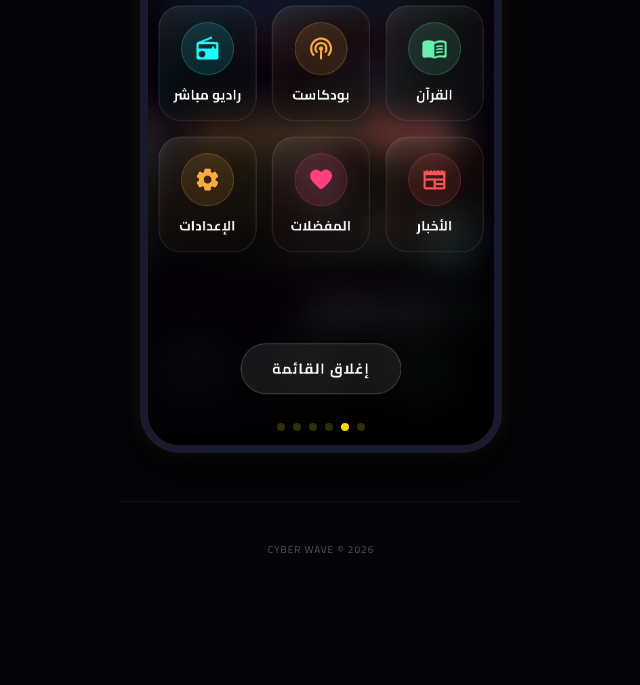
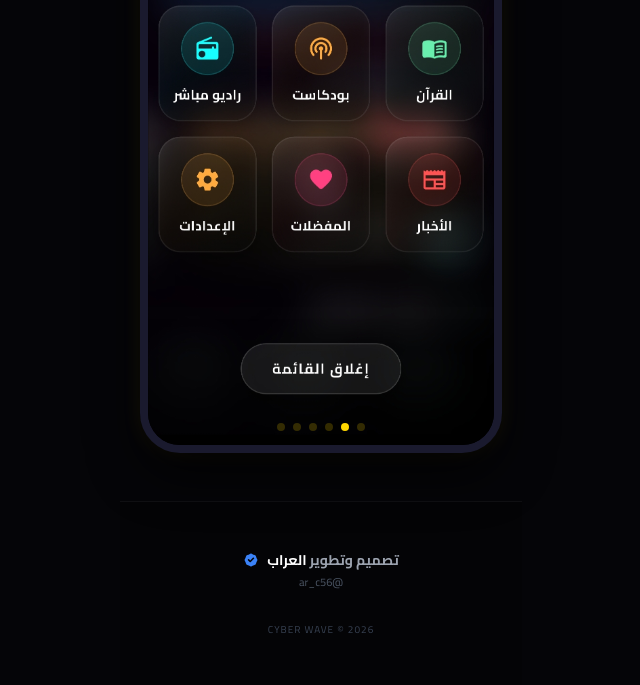
Before and after one commit to arc56a/cyber-wave, a plain HTML site: page index.html in a window 1280 px wide. Shown: the part 1717-2402 px from the top of the page, without its empty margins (319-959 px from the left). Before the commit the page ends 2314 px from the top, so only its background shows below. Drawn offline with nearby package versions, Linux system fonts and the light colour scheme.

Commit message:
Add files via upload

```diff
--- a/index.html
+++ b/index.html
@@ -432,8 +432,17 @@
         </main>
 
         <!-- Footer -->
-        <footer class="py-10 text-center border-t border-white/5">
-            <p class="text-[10px] text-gray-600 tracking-widest uppercase">Cyber Wave &copy; 2026</p>
+        <footer class="py-12 text-center border-t border-white/5 bg-black/20">
+            <div class="flex flex-col items-center mb-8">
+                <div class="flex items-center gap-2 mb-1">
+                    <p class="text-sm font-bold text-gray-400">تصميم وتطوير <span class="text-white">العراب</span></p>
+                    <svg class="w-4 h-4 text-blue-500" fill="currentColor" viewBox="0 0 20 20">
+                        <path fill-rule="evenodd" d="M6.267 3.455a3.066 3.066 0 001.745-.723 3.066 3.066 0 013.976 0 3.066 3.066 0 001.745.723 3.066 3.066 0 012.812 2.812c.051.64.304 1.24.723 1.745a3.066 3.066 0 010 3.976 3.066 3.066 0 00-.723 1.745 3.066 3.066 0 01-2.812 2.812 3.066 3.066 0 00-1.745.723 3.066 3.066 0 01-3.976 0 3.066 3.066 0 00-1.745-.723 3.066 3.066 0 01-2.812-2.812 3.066 3.066 0 00-.723-1.745 3.066 3.066 0 010-3.976 3.066 3.066 0 00.723-1.745 3.066 3.066 0 012.812-2.812zm7.44 5.252a1 1 0 00-1.414-1.414L9 10.586 7.707 9.172a1 1 0 00-1.414 1.414l2 2a1 1 0 001.414 0l4-4z" clip-rule="evenodd"></path>
+                    </svg>
+                </div>
+                <p class="text-[11px] text-gray-600 font-medium">@ar_c56</p>
+            </div>
+            <p class="text-[10px] text-gray-700 tracking-widest uppercase">Cyber Wave &copy; 2026</p>
         </footer>
 
     </div>
```
